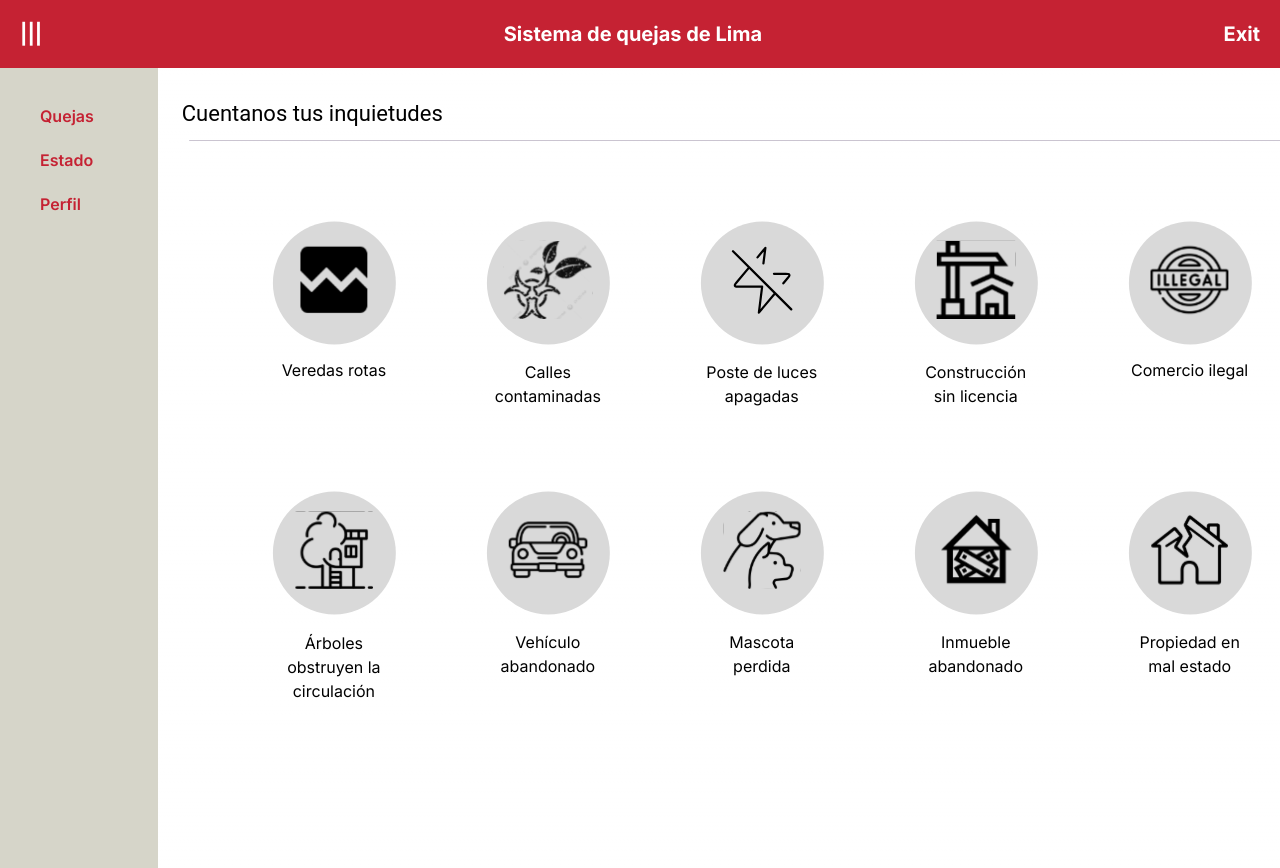
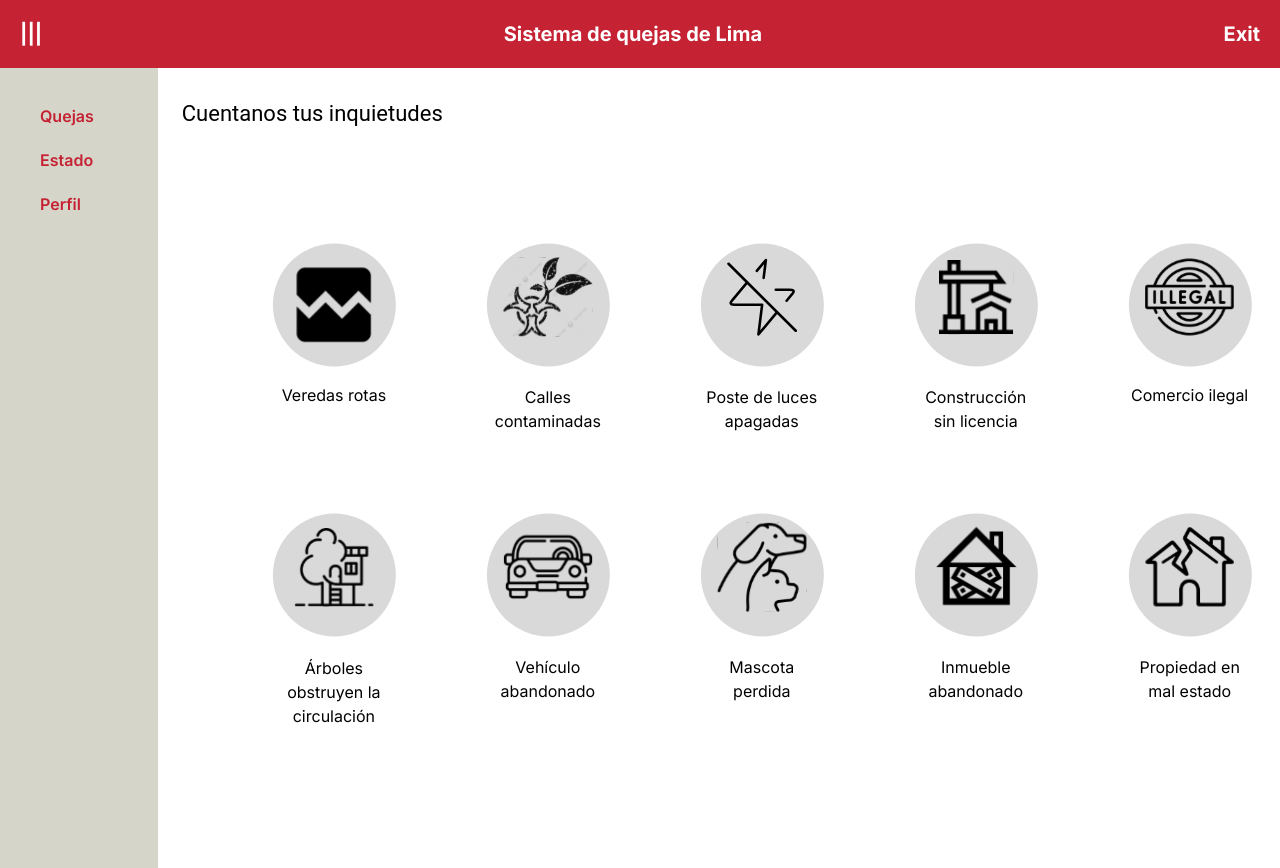
Before and after one commit to Ing-Software-InLima/InLima, a Next.js app: page /home in a window 1280 px wide. Shown: the top 868 px of the page. Built offline with nearby package versions, Linux system fonts and the light colour scheme.

Commit message:
avance home

```diff
--- a/src/app/home/page.jsx
+++ b/src/app/home/page.jsx
@@ -1,54 +1,57 @@
 
 import Layout from "@/components/Layout";
 import Link from "next/link";
+import Image from 'next/image';
+import db_users from '@/api/usuario';
+
 export default function MenuPage() {
 
     return (
         <Layout>
             <p className="mt-2 text-lg font-normal" style={{ fontFamily: 'Roboto, sans-serif', fontSize: '22px' }}>Cuentanos tus inquietudes</p>
-            <img src="/divider.svg" alt="divider"   className="mt-3"/>
+            <Image src="/divider.svg" alt="divider" width={500} height={10} className="mt-3"/>
 
             <div className="flex" style={{ marginTop: '80px', marginLeft: '90.11px' }}>
                 <Link href="/complaint/[type]" as="/complaint/Veredas_rotas">
                     <div className="relative" style={{ height: '170px', width: '123.95px', marginRight: '90px' }}>
-                        <img src="/circulo.svg" alt="Circulo" className="absolute inset-0 w-full h-full" style={{ height: '123.95px', width: '123.95px' }} />
-                        <img src="/veredaRota.svg" alt="VeredaRota" className="inset-0" style={{ position: 'relative', height: '79.02px', width: '89.86px', left: '50%', top: '35%', transform: 'translate(-50%, -50%)' }} />
-                        <p className="font-normal absolute bottom-0 left-1/2 transform -translate-x-1/2" style={{ width: "123.95px", bottom: "5%", textAlign: 'center' }}>Veredas rotas</p>
+                        <Image src="/circulo.svg" alt="Circulo" className="absolute inset-0 w-full h-full" width={123.95} height={123.95} />
+                        <Image src="/veredaRota.svg" alt="VeredaRota" className="inset-0" width={100} height={79.02} style={{ position: 'relative', left: '50%', top: '50%', transform: 'translate(-50%, -50%)' }} />
+                        <p className="font-normal absolute bottom-0 left-1/2 transform -translate-x-1/2" style={{ width: "123.95px", bottom: "-10%", textAlign: 'center' }}>Veredas rotas</p>
                     </div>
                 </Link>
                 <Link href="/complaint/[type]" as="/complaint/Calles_contaminadas">
                     <div className="relative" style={{ height: '170px', width: '123.95px', marginRight: '90px' }}>
-                        <img src="/circulo.svg" alt="Circulo" className="absolute inset-0 w-full h-full" style={{ height: '123.95px', width: '123.95px' }} />
-                        <img src="/callesContaminadas.svg" alt="callesContaminadas" className="inset-0" style={{ position: 'relative', height: '79.02px', width: '89.86px', left: '50%', top: '35%', transform: 'translate(-50%, -50%)' }} />
-                        <p className="font-normal absolute bottom-0 left-1/2 transform -translate-x-1/2" style={{ width: "123.95px", bottom: "-10%", textAlign: 'center' }}>Calles contaminadas</p>
+                        <Image src="/circulo.svg" alt="Circulo" className="absolute inset-0 w-full h-full" width={123.95} height={123.95}  />
+                        <Image src="/callesContaminadas.svg" alt="callesContaminadas" className="inset-0" height={79.02} width={89.86} style={{ position: 'relative', left: '50%', top: '45%', transform: 'translate(-50%, -50%)' }} />
+                        <p className="font-normal absolute bottom-0 left-1/2 transform -translate-x-1/2" style={{ width: "123.95px", bottom: "-25%", textAlign: 'center' }}>Calles contaminadas</p>
                     </div>
                 </Link>
                 <Link href="/complaint/[type]" as="/complaint/Poste_de_luces_apagadas">
                     <div className="relative" style={{ height: '170px', width: '123.95px', marginRight: '90px' }}>
-                        <img src="/circulo.svg" alt="Circulo" className="absolute inset-0 w-full h-full" style={{ height: '123.95px', width: '123.95px' }} />
-                        <img src="/posteLuces.svg" alt="posteLuces" className="inset-0" style={{ position: 'relative', height: '79.02px', width: '89.86px', left: '50%', top: '35%', transform: 'translate(-50%, -50%)' }} />
-                        <p className="font-normal absolute bottom-0 left-1/2 transform -translate-x-1/2" style={{ width: "123.95px", bottom: "-10%", textAlign: 'center' }}>Poste de luces apagadas</p>
+                        <Image src="/circulo.svg" alt="Circulo" className="absolute inset-0 w-full h-full" width={123.95} height={123.95}  />
+                        <Image src="/posteLuces.svg" alt="posteLuces" className="inset-0" height={79.02} width={89.86} style={{ position: 'relative', left: '50%', top: '45%', transform: 'translate(-50%, -50%)' }} />
+                        <p className="font-normal absolute bottom-0 left-1/2 transform -translate-x-1/2" style={{ width: "123.95px", bottom: "-25%", textAlign: 'center' }}>Poste de luces apagadas</p>
                     </div>
                 </Link>
                 <Link href="/complaint/[type]" as="/complaint/Construcción_sin_licencia">
                     <div className="relative" style={{ height: '170px', width: '123.95px', marginRight: '90px' }}>
-                        <img src="/circulo.svg" alt="Circulo" className="absolute inset-0 w-full h-full" style={{ height: '123.95px', width: '123.95px' }} />
-                        <img src="/construcSLicencia.svg" alt="construcSLicencia" className="inset-0" style={{ position: 'relative', height: '79.02px', width: '89.86px', left: '50%', top: '35%', transform: 'translate(-50%, -50%)' }} />
-                        <p className="font-normal absolute bottom-0 left-1/2 transform -translate-x-1/2" style={{ width: "123.95px", bottom: "-10%", textAlign: 'center' }}>Construcción sin licencia</p>
+                        <Image src="/circulo.svg" alt="Circulo" className="absolute inset-0 w-full h-full" width={123.95} height={123.95}  />
+                        <Image src="/construcSLicencia.svg" alt="construcSLicencia" className="inset-0" height={79.02} width = {75} style={{ position: 'relative', left: '50%', top: '45%', transform: 'translate(-50%, -50%)' }} />
+                        <p className="font-normal absolute bottom-0 left-1/2 transform -translate-x-1/2" style={{ width: "123.95px", bottom: "-25%", textAlign: 'center' }}>Construcción sin licencia</p>
                     </div>
                 </Link>
                 <Link href="/complaint/[type]" as="/complaint/Comercio_ilegal">
                     <div className="relative" style={{ height: '170px', width: '123.95px', marginRight: '90px' }}>
-                        <img src="/circulo.svg" alt="Circulo" className="absolute inset-0 w-full h-full" style={{ height: '123.95px', width: '123.95px' }} />
-                        <img src="/comercioIlegal.svg" alt="comercioIlegal" className="inset-0" style={{ position: 'relative', height: '79.02px', width: '89.86px', left: '50%', top: '35%', transform: 'translate(-50%, -50%)' }} />
-                        <p className="font-normal absolute bottom-0 left-1/2 transform -translate-x-1/2" style={{ width: "123.95px", bottom: "5%", textAlign: 'center' }}>Comercio ilegal</p>
+                        <Image src="/circulo.svg" alt="Circulo" className="absolute inset-0 w-full h-full" width={123.95} height={123.95}  />
+                        <Image src="/comercioIlegal.svg" alt="comercioIlegal" className="inset-0"  height={79.02} width={89.86} style={{ position: 'relative', left: '50%', top: '45%', transform: 'translate(-50%, -50%)' }} />
+                        <p className="font-normal absolute bottom-0 left-1/2 transform -translate-x-1/2" style={{ width: "123.95px", bottom: "-10%", textAlign: 'center' }}>Comercio ilegal</p>
                     </div>
                 </Link>
                 <Link href="/complaint/[type]" as="/complaint/Invasión_no_autorizada_de_lugares_públicos">
                     <div className="relative" style={{ height: '170px', width: '123.95px', marginRight: '90px' }}>
-                        <img src="/circulo.svg" alt="Circulo" className="absolute inset-0 w-full h-full" style={{ height: '123.95px', width: '123.95px' }} />
-                        <img src="/invasionNoAuto.svg" alt="invasionNoAuto" className="inset-0" style={{ position: 'relative', height: '79.02px', width: '89.86px', left: '50%', top: '35%', transform: 'translate(-50%, -50%)' }} />
-                        <p className="font-normal absolute bottom-0 left-1/2 transform -translate-x-1/2" style={{ width: "123.95px", bottom: "-25%", textAlign: 'center' }}>Invasión no autorizada de lugares públicos</p>
+                        <Image src="/circulo.svg" alt="Circulo" className="absolute inset-0 w-full h-full" width={123.95} height={123.95}  />
+                        <Image src="/invasionNoAuto.svg" alt="invasionNoAuto" className="inset-0" height={79.02} width={89.86} style={{ position: 'relative', left: '50%', top: '45%', transform: 'translate(-50%, -50%)' }} />
+                        <p className="font-normal absolute bottom-0 left-1/2 transform -translate-x-1/2" style={{ width: "123.95px", bottom: "-40%", textAlign: 'center' }}>Invasión no autorizada de lugares públicos</p>
                     </div>
                 </Link>
 
@@ -56,44 +59,44 @@ export default function MenuPage() {
             <div className="flex" style={{ marginTop: '100px', marginLeft: '90.11px' }}>
                 <Link href="/complaint/[type]" as="/complaint/Árboles_obstruyen_la_circulación">
                     <div className="relative" style={{ height: '170px', width: '123.95px', marginRight: '90px' }}>
-                        <img src="/circulo.svg" alt="Circulo" className="absolute inset-0 w-full h-full" style={{ height: '123.95px', width: '123.95px' }} />
-                        <img src="/arbolesOCircula.svg" alt="arbolesOCircula" className="inset-0" style={{ position: 'relative', height: '79.02px', width: '89.86px', left: '50%', top: '35%', transform: 'translate(-50%, -50%)' }} />
-                        <p className="font-normal absolute bottom-0 left-1/2 transform -translate-x-1/2" style={{ width: "123.95px", bottom: "-25%", textAlign: 'center' }}>Árboles obstruyen la circulación</p>
+                        <Image src="/circulo.svg" alt="Circulo" className="absolute inset-0 w-full h-full" width={123.95} height={123.95}  />
+                        <Image src="/arbolesOCircula.svg" alt="arbolesOCircula" className="inset-0" height={79.02} width={80} style={{ position: 'relative', left: '50%', top: '45%', transform: 'translate(-50%, -50%)' }} />
+                        <p className="font-normal absolute bottom-0 left-1/2 transform -translate-x-1/2" style={{ width: "123.95px", bottom: "-40%", textAlign: 'center' }}>Árboles obstruyen la circulación</p>
                     </div>
                 </Link>
                 <Link href="/complaint/[type]" as="/complaint/Vehículo_abandonado">
                     <div className="relative" style={{ height: '170px', width: '123.95px', marginRight: '90px' }}>
-                        <img src="/circulo.svg" alt="Circulo" className="absolute inset-0 w-full h-full" style={{ height: '123.95px', width: '123.95px' }} />
-                        <img src="/vehiculoAban.svg" alt="vehiculoAban" className="inset-0" style={{ position: 'relative', height: '79.02px', width: '89.86px', left: '50%', top: '35%', transform: 'translate(-50%, -50%)' }} />
-                        <p className="font-normal absolute bottom-0 left-1/2 transform -translate-x-1/2" style={{ width: "123.95px", bottom: "-10%", textAlign: 'center' }}>Vehículo abandonado</p>
+                        <Image src="/circulo.svg" alt="Circulo" className="absolute inset-0 w-full h-full" width={123.95} height={123.95}  />
+                        <Image src="/vehiculoAban.svg" alt="vehiculoAban" className="inset-0"  height={79.02} width={89.86} style={{ position: 'relative', left: '50%', top: '45%', transform: 'translate(-50%, -50%)' }} />
+                        <p className="font-normal absolute bottom-0 left-1/2 transform -translate-x-1/2" style={{ width: "123.95px", bottom: "-25%", textAlign: 'center' }}>Vehículo abandonado</p>
                     </div>
                 </Link>
                 <Link href="/complaint/[type]" as="/complaint/Mascota_perdida">
                     <div className="relative" style={{ height: '170px', width: '123.95px', marginRight: '90px' }}>
-                        <img src="/circulo.svg" alt="Circulo" className="absolute inset-0 w-full h-full" style={{ height: '123.95px', width: '123.95px' }} />
-                        <img src="/mascotaPer.svg" alt="mascotaPer" className="inset-0" style={{ position: 'relative', height: '79.02px', width: '89.86px', left: '50%', top: '35%', transform: 'translate(-50%, -50%)' }} />
-                        <p className="font-normal absolute bottom-0 left-1/2 transform -translate-x-1/2" style={{ width: "123.95px", bottom: "-10%", textAlign: 'center' }}>Mascota perdida</p>
+                        <Image src="/circulo.svg" alt="Circulo" className="absolute inset-0 w-full h-full" width={123.95} height={123.95}  />
+                        <Image src="/mascotaPer.svg" alt="mascotaPer" className="inset-0" height={79.02} width={89.86} style={{ position: 'relative', left: '50%', top: '45%', transform: 'translate(-50%, -50%)' }} />
+                        <p className="font-normal absolute bottom-0 left-1/2 transform -translate-x-1/2" style={{ width: "123.95px", bottom: "-25%", textAlign: 'center' }}>Mascota perdida</p>
                     </div>
                 </Link>
                 <Link href="/complaint/[type]" as="/complaint/Inmueble_abandonado">
                     <div className="relative" style={{ height: '170px', width: '123.95px', marginRight: '90px' }}>
-                        <img src="/circulo.svg" alt="Circulo" className="absolute inset-0 w-full h-full" style={{ height: '123.95px', width: '123.95px' }} />
-                        <img src="/inmuebleAban.svg" alt="inmuebleAban" className="inset-0" style={{ position: 'relative', height: '79.02px', width: '89.86px', left: '50%', top: '35%', transform: 'translate(-50%, -50%)' }} />
-                        <p className="font-normal absolute bottom-0 left-1/2 transform -translate-x-1/2" style={{ width: "123.95px", bottom: "-10%", textAlign: 'center' }}>Inmueble abandonado</p>
+                        <Image src="/circulo.svg" alt="Circulo" className="absolute inset-0 w-full h-full" width={123.95} height={123.95}  />
+                        <Image src="/inmuebleAban.svg" alt="inmuebleAban" className="inset-0"  height={79.02} width={89.86} style={{ position: 'relative', left: '50%', top: '45%', transform: 'translate(-50%, -50%)' }} />
+                        <p className="font-normal absolute bottom-0 left-1/2 transform -translate-x-1/2" style={{ width: "123.95px", bottom: "-25%", textAlign: 'center' }}>Inmueble abandonado</p>
                     </div>
                 </Link>
                 <Link href="/complaint/[type]" as="/complaint/Propiedad_en_mal_estado">
                     <div className="relative" style={{ height: '170px', width: '123.95px', marginRight: '90px' }}>
-                        <img src="/circulo.svg" alt="Circulo" className="absolute inset-0 w-full h-full" style={{ height: '123.95px', width: '123.95px' }} />
-                        <img src="/propiedadMEs.svg" alt="propiedadMEs" className="inset-0" style={{ position: 'relative', height: '79.02px', width: '89.86px', left: '50%', top: '35%', transform: 'translate(-50%, -50%)' }} />
-                        <p className="font-normal absolute bottom-0 left-1/2 transform -translate-x-1/2" style={{ width: "123.95px", bottom: "-10%", textAlign: 'center' }}>Propiedad en mal estado</p>
+                        <Image src="/circulo.svg" alt="Circulo" className="absolute inset-0 w-full h-full" width={123.95} height={123.95}  />
+                        <Image src="/propiedadMEs.svg" alt="propiedadMEs" className="inset-0" height={79.02} width={89.86} style={{ position: 'relative', left: '50%', top: '45%', transform: 'translate(-50%, -50%)' }} />
+                        <p className="font-normal absolute bottom-0 left-1/2 transform -translate-x-1/2" style={{ width: "123.95px", bottom: "-25%", textAlign: 'center' }}>Propiedad en mal estado</p>
                     </div>
                 </Link>
                 <Link href="/complaint/[type]" as="/complaint/Otros">
                     <div className="relative" style={{ height: '170px', width: '123.95px', marginRight: '90px' }}>
-                        <img src="/circulo.svg" alt="Circulo" className="absolute inset-0 w-full h-full" style={{ height: '123.95px', width: '123.95px' }} />
-                        <img src="/otros.svg" alt="otros" className="inset-0" style={{ position: 'relative', height: '79.02px', width: '89.86px', left: '50%', top: '35%', transform: 'translate(-50%, -50%)' }} />
-                        <p className="font-normal absolute bottom-0 left-1/2 transform -translate-x-1/2" style={{ width: "123.95px", bottom: "5%", textAlign: 'center' }}>Otros</p>
+                        <Image src="/circulo.svg" alt="Circulo" className="absolute inset-0 w-full h-full" width={123.95} height={123.95}  />
+                        <Image src="/otros.svg" alt="otros" className="inset-0" height={79.02} width={89.86} style={{ position: 'relative', left: '50%', top: '45%', transform: 'translate(-50%, -50%)' }} />
+                        <p className="font-normal absolute bottom-0 left-1/2 transform -translate-x-1/2" style={{ width: "123.95px", bottom: "-10%", textAlign: 'center' }}>Otros</p>
                     </div>
                 </Link>
 
```
